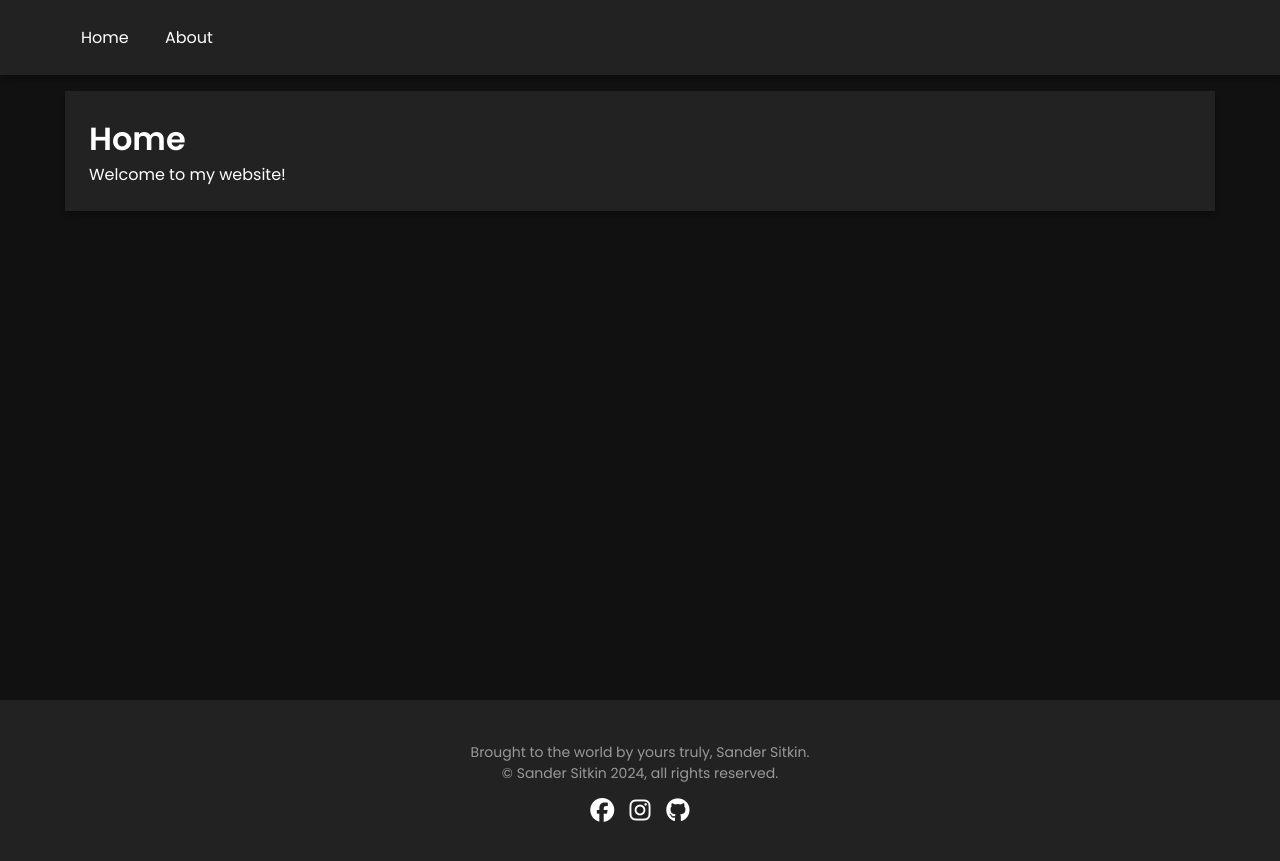
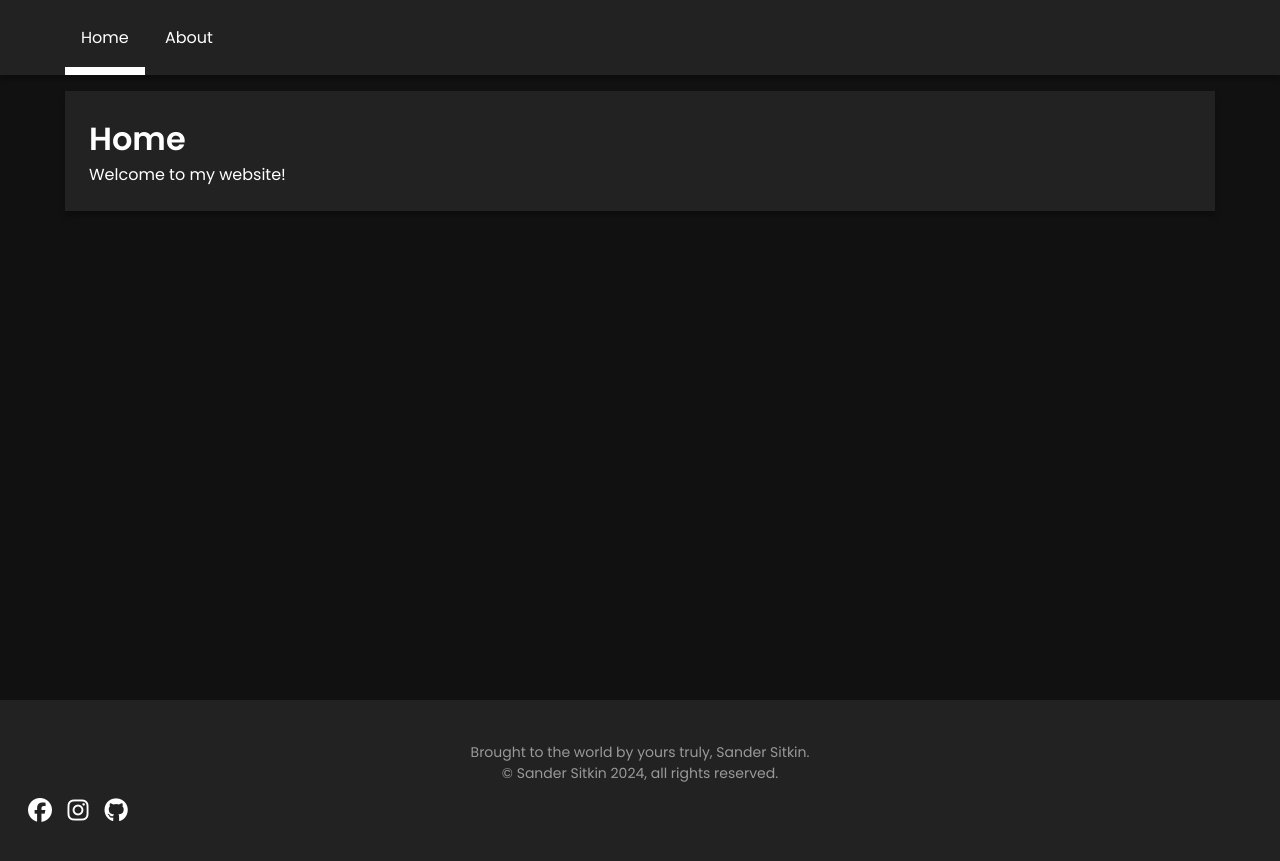
Before and after one commit to sandersitkin/sandersitkin.github.io, a Jekyll site: the page built from index.html, in a window 1280 px wide. Shown: the top 861 px of the page. Built offline with Jekyll 4.4.1, drawn with Linux system fonts in a browser that asks for light colours.

Commit message:
Add current page nav styling

```diff
--- a/_config.yml
+++ b/_config.yml
@@ -7,6 +7,13 @@ permalink: "/:categories/:year-:month-:day/:title"
 title: "Sander Sitkin"
 description: "Personal website of Sander Sitkin."
 
+# Navigation
+navigation:
+  - title: Home
+    url: /
+  - title: About
+    url: /about
+
 # Default values
 defaults:
   - scope:
--- a/_includes/header.html
+++ b/_includes/header.html
@@ -6,8 +6,15 @@
 		</a>
 		<nav>
 			<ul class="nav-container">
-				<li><a href="/">Home</a></li>
-				<li><a href="/about">About</a></li>
+				{% for link in site.navigation %}
+					{% assign current = nil %}
+
+					{% if page.url contains link.url %}
+						{% assign current = ' aria-current="page"'%}
+					{% endif %}
+
+					<li><a{{ current }} href="{{ link.url }}">{{ link.title }}</a></li>
+				{% endfor %}
 			</ul>
 		</nav>
 	</div>
--- a/assets/css/styles.css
+++ b/assets/css/styles.css
@@ -1,16 +1,14 @@
-/* Base */
+*,
+*:before,
+*:after {
+  	box-sizing: border-box;
+}
+
 html {
 	height: 100%;
-	box-sizing: border-box;
 	line-height: 1.5;
 	letter-spacing: 0;
 	font-size: 16px;
-}
-
-*,
-*:before,
-*:after {
-  	box-sizing: inherit;
 }
 
 body {
@@ -80,6 +78,12 @@ header {
 	align-items: center;
 }
 
+.nav-container li a[aria-current="page"] {
+	border-block-end: 0.5rem solid;
+	padding-block-start: 0.5rem;
+	border-color: white;
+}
+
 .nav-container li a:hover {
 	background-color: rgba(255, 255, 255, 0.25);
 	transition: 0.1s;
@@ -142,6 +146,8 @@ footer {
 }
 
 .socials {
+	display: flex;
+	gap: 1em;
 	-webkit-user-select: none;
 	user-select: none;
 }
@@ -149,9 +155,7 @@ footer {
 .socials a {
 	font-size: 24px;
 	text-decoration: none;
-	margin: 0 5px;
 	width: 24px;
-	text-align: center;
 }
 
 .socials a:hover {
@@ -189,8 +193,12 @@ footer {
 		padding: 10px 0;
 		float: unset;
 		text-align: left;
-		padding: 10px 0;
 		height: unset;
+	}
+
+	.nav-container li a[aria-current="page"] {
+		border: unset;
+		padding-block-start: unset;
 	}
 
 	.menu-button {
```
